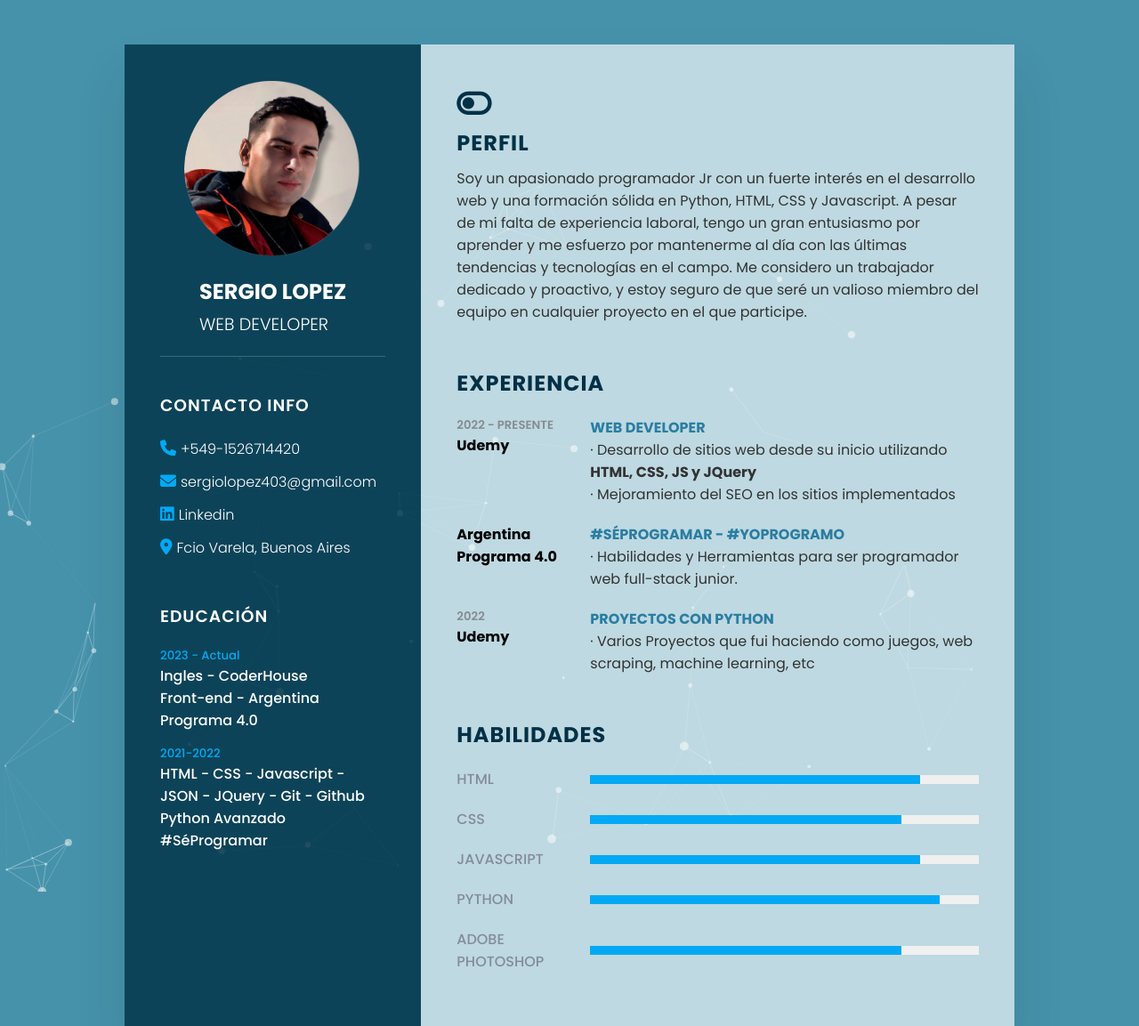
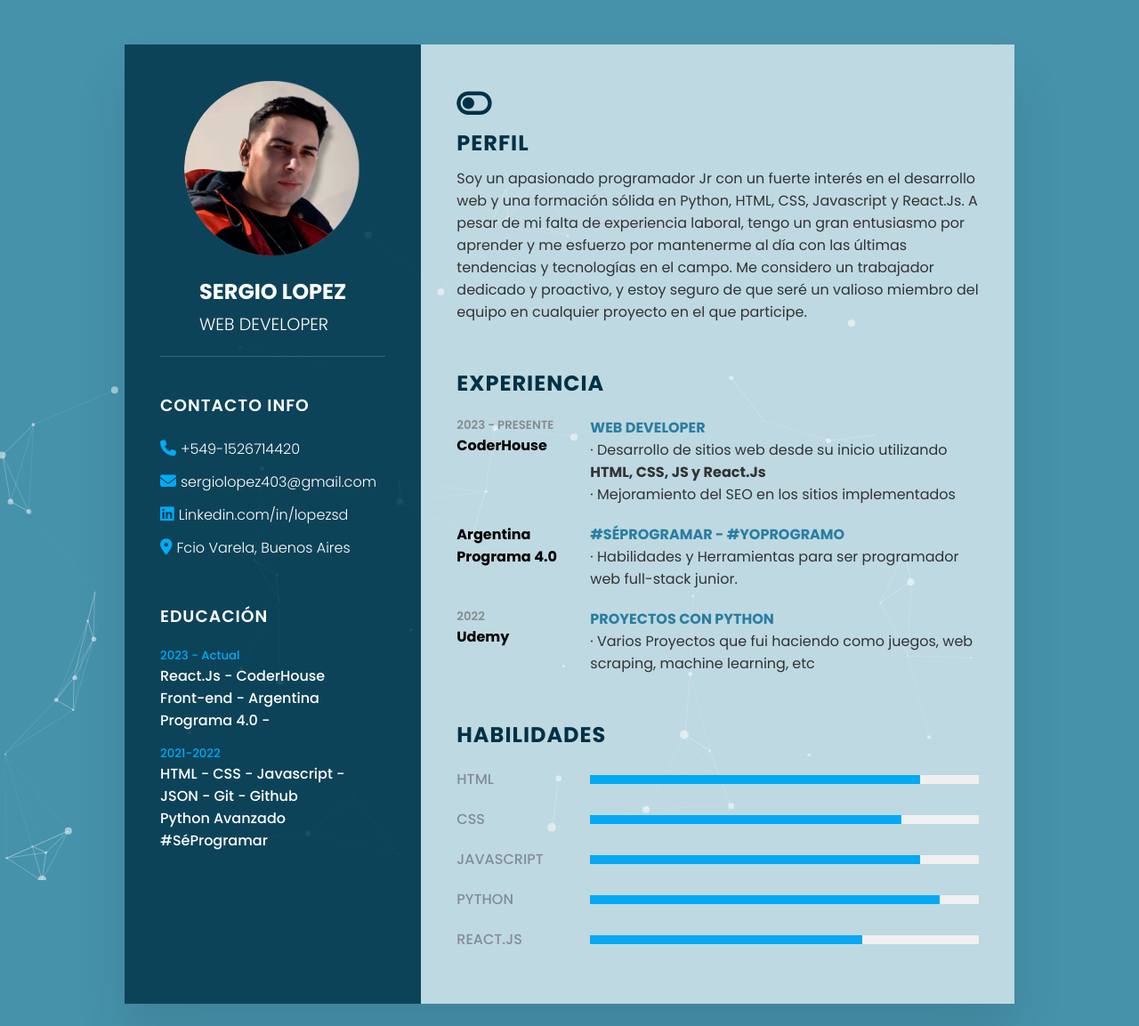
Before and after one commit to DeveloperOkey/DeveloperOkey.github.io, a plain HTML site: page index.html in a window 1280 px wide. Shown: the top 1153 px of the page at 89% size. Drawn offline with Linux system fonts and the light colour scheme.

Commit message:
Actualizado

```diff
--- a/index.html
+++ b/index.html
@@ -69,7 +69,7 @@
                 ><a
                   href="https://www.linkedin.com/in/sergio-lopez-967a3a145"
                   target="_blank"
-                  >Linkedin</a
+                  >Linkedin.com/in/lopezsd</a
                 ></span
               >
             </li>
@@ -90,26 +90,20 @@
           <ul>
             <li>
               <h5>2023 - Actual</h5>
-              <h4>
-                <a
-                  href="https://drive.google.com/file/d/14AScO119RLkkBYsBFCHiajBsIc3AW9cy/view"
-                  target="_blank"
-                  >Ingles - CoderHouse</a
-                >
-              </h4>
+              <h4>React.Js - CoderHouse</h4>
               <h4>
                 <a
                   href="https://www.argentina.gob.ar/sites/default/files/introduccion_primeros_pasos_en_front-end_-_ticmas_academy.pdf"
                   target="_blank"
-                  >Front-end - Argentina Programa 4.0</a
-                >
+                  >Front-end - Argentina Programa 4.0 -
+                </a>
               </h4>
             </li>
             <li>
               <h5>2021-2022</h5>
               <h4 style="cursor: default">
                 <a href="https://ibb.co/jMctSBh" target="_blank">HTML</a> - CSS
-                - Javascript - JSON - JQuery - Git - Github
+                - Javascript - JSON - Git - Github
               </h4>
               <h4>
                 <a href="https://ibb.co/hKTsBTZ" target="_blank"
@@ -136,12 +130,12 @@
           <h2 class="title2">Perfil</h2>
           <p>
             Soy un apasionado programador Jr con un fuerte interés en el
-            desarrollo web y una formación sólida en Python, HTML, CSS y
-            Javascript. A pesar de mi falta de experiencia laboral, tengo un
-            gran entusiasmo por aprender y me esfuerzo por mantenerme al día con
-            las últimas tendencias y tecnologías en el campo. Me considero un
-            trabajador dedicado y proactivo, y estoy seguro de que seré un
-            valioso miembro del equipo en cualquier proyecto en el que
+            desarrollo web y una formación sólida en Python, HTML, CSS,
+            Javascript y React.Js. A pesar de mi falta de experiencia laboral,
+            tengo un gran entusiasmo por aprender y me esfuerzo por mantenerme
+            al día con las últimas tendencias y tecnologías en el campo. Me
+            considero un trabajador dedicado y proactivo, y estoy seguro de que
+            seré un valioso miembro del equipo en cualquier proyecto en el que
             participe.
           </p>
         </div>
@@ -149,16 +143,17 @@
           <h2 class="title2">Experiencia</h2>
           <div class="box">
             <div class="year_company">
-              <h5>2022 - Presente</h5>
-              <h4>Udemy</h4>
+              <h5>2023 - Presente</h5>
+              <h4>CoderHouse</h4>
             </div>
             <div class="text">
               <h4>Web Developer</h4>
               <p>
                 · Desarrollo de sitios web desde su inicio utilizando
-                <span id="negrita">HTML, CSS, JS y JQuery</span>
+                <span id="negrita">HTML, CSS, JS y React.Js</span>
               </p>
               <p>· Mejoramiento del SEO en los sitios implementados</p>
+              <p></p>
             </div>
           </div>
           <div class="box">
@@ -214,9 +209,9 @@
             </div>
           </div>
           <div class="box">
-            <h4>Adobe Photoshop</h4>
+            <h4>React.Js</h4>
             <div class="porcentaje">
-              <div style="width: 80%"></div>
+              <div style="width: 70%"></div>
             </div>
           </div>
         </div>
```
